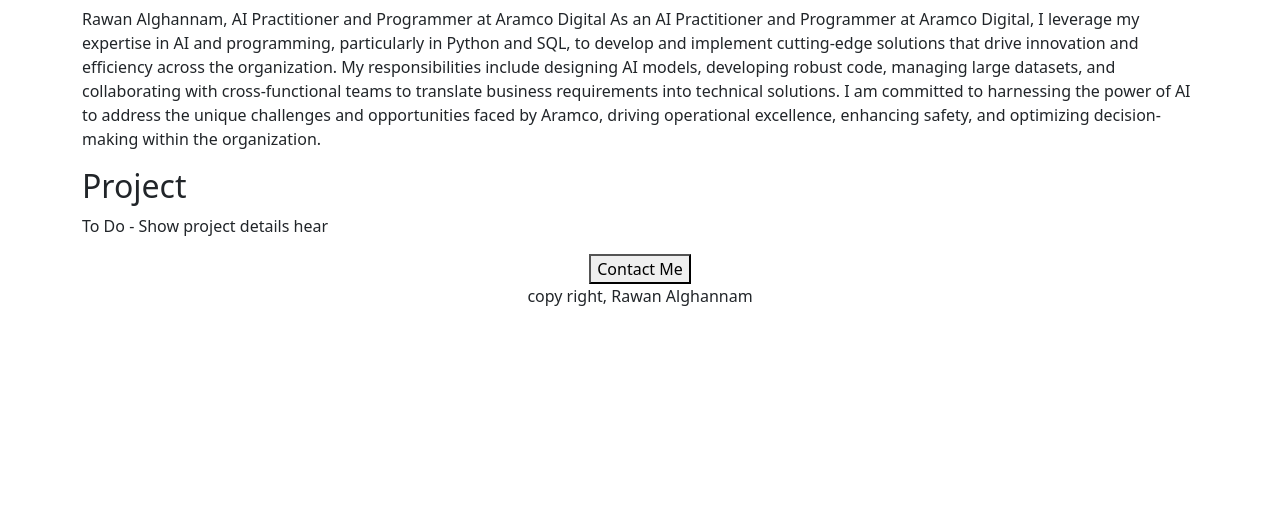
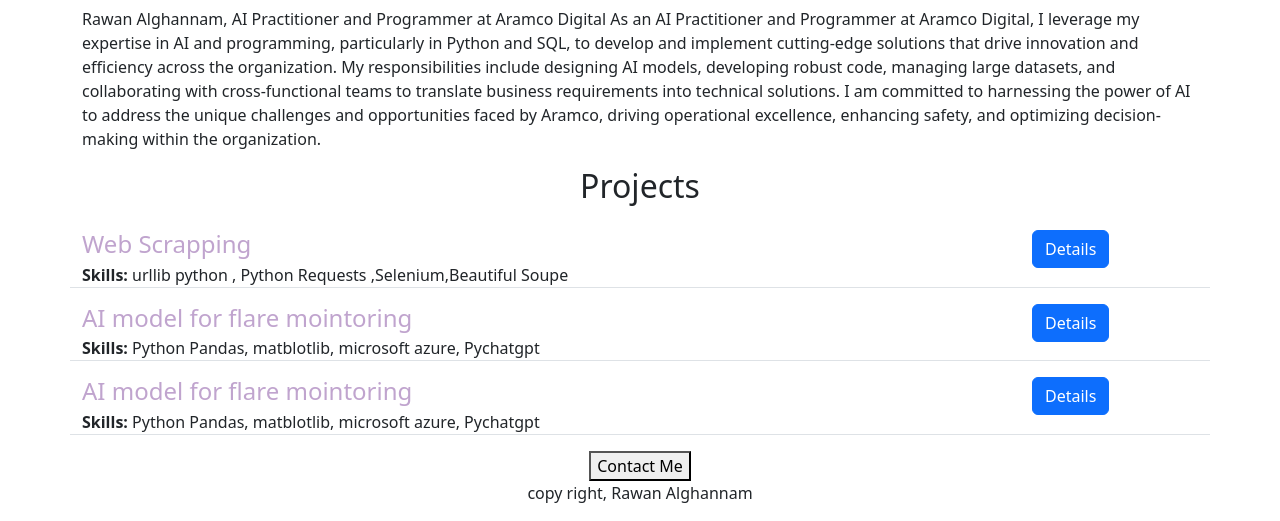
Before and after one commit to Rawan-gh/Rawan-Alghannam-protfolio, a Flask app: page / in a window 1280 px wide. Shown: the part 455-976 px from the top of the page. Before the commit the page ends 761 px from the top, so only its background shows below. Run offline with Flask 3, Linux system fonts and the light colour scheme.

Commit message:
Python use dictionary to add data in website.

```diff
--- a/app.py
+++ b/app.py
@@ -1,9 +1,28 @@
-from flask import Flask , render_template
-app=Flask(__name__)
+from flask import Flask, render_template
+
+app = Flask(__name__)
+projects = [{
+    'id':
+    1,
+    'project':
+    'Web Scrapping',
+    'skills':
+    'urllib python , Python Requests ,Selenium,Beautiful Soupe'
+}, {
+    'id': 2,
+    'project': 'AI model for flare mointoring',
+    'skills': 'Python Pandas, matblotlib, microsoft azure, Pychatgpt'
+}, {
+    'id': 3,
+    'project': 'AI model for flare mointoring',
+    'skills': 'Python Pandas, matblotlib, microsoft azure, Pychatgpt'
+}]
+
 
 @app.route('/')
 def hello_world():
-  return render_template('home.html')
+  return render_template('home.html', myskills=projects, myname = 'Rawan Alghannam')
 
-if __name__=='__main__':
-  app.run(host='0.0.0.0', port=True) #run flask server
+
+if __name__ == '__main__':
+  app.run(host='0.0.0.0', port=True)  #run flask server
--- a/templates/home.html
+++ b/templates/home.html
@@ -1,12 +1,14 @@
 <!DOCTYPE html>
 <html>
   <head>
+  <body>
     <meta charset="utf-8">
     <meta name="viewport" content="width=device-width, initial-scale=1">
-    <title> Rawan Project </title>
+
+    <title> {{myname}} Project </title>
      <link href="https://cdn.jsdelivr.net/npm/bootstrap@5.3.3/dist/css/bootstrap.min.css" rel="stylesheet" integrity="sha384-QWTKZyjpPEjISv5WaRU9OFeRpok6YctnYmDr5pNlyT2bRjXh0JMhjY6hW+ALEwIH" crossorigin="anonymous">
 
-    <style>
+  <style>
 
     #banner{
       width: 100%;
@@ -27,12 +29,15 @@
   As an AI Practitioner and Programmer at Aramco Digital, I leverage my expertise in AI and programming, particularly in Python and SQL, to develop and implement cutting-edge solutions that drive innovation and efficiency across the organization. My responsibilities include designing AI models, developing robust code, managing large datasets, and collaborating with cross-functional teams to translate business requirements into technical solutions. I am committed to harnessing the power of AI to address the unique challenges and opportunities faced by Aramco, driving operational excellence, enhancing safety, and optimizing decision-making within the organization.</p>
 
 
-<h2 >Project</h2>
-<p>To Do - Show project details hear<p>
+<h2 class="text-center mt-2 mb-4 " >Projects</h2>
+<div>
+  {% for item in myskills %}
+  {% include 'myProjects.html'%}
+    {% endfor %}
+</div>
 <div class="text-center">
 <button>Contact Me</button>
-<p>copy right, Rawan Alghannam</p>
-</div>
-</div>
+<p> copy right, {{myname}} </p>
+  </div>
 </body>
 </html>
--- /dev/null
+++ b/templates/myProjects.html
@@ -0,0 +1,9 @@
+<div class="border-bottom row" style = "margin-bottom: 16px; padding_botton: 8px;">
+  <div class="col-10">
+  <h4 style="color:rgb(192,164,206) ; margin-bottom:4px;"> {{item['project']}} </h4>
+  <div><b>Skills: </b>{{item['skills']}}</div>
+  </div>
+  <div class="col-2">
+  <button type="button" class="btn btn-primary">Details</button>
+  </div>
+</div>
```
